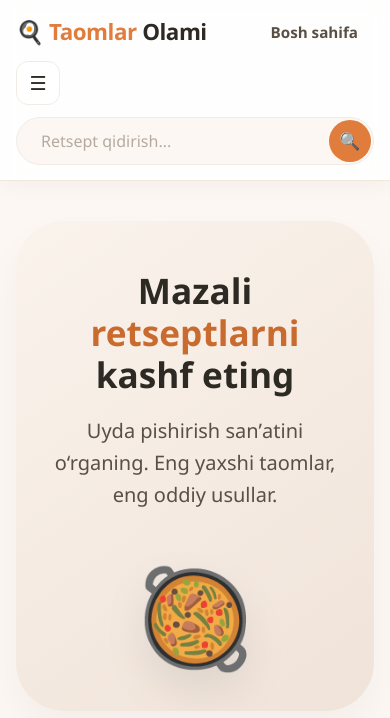
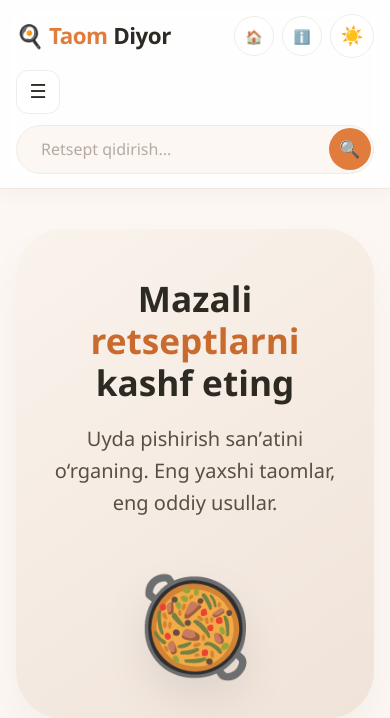
Before and after one commit to fedya2009again-ai/Oziq-ovqat, a Django app: page / in a window 390 px wide. Shown: the top 718 px of the page. Run offline with Django 5.2, Linux system fonts and the light colour scheme; data comes from the database, SQL or seed files in the repository.

Commit message:
Mobil dizayn yangilandi

```diff
--- a/main/templates/main/base.html
+++ b/main/templates/main/base.html
@@ -13,7 +13,7 @@
 </script>
 <meta charset="UTF-8">
 <meta name="viewport" content="width=device-width, initial-scale=1.0">
-<title>{% block title %}Taomlar Olami — Mazali retseptlar{% endblock %}</title>
+<title>{% block title %}TaomDiyor — Mazali retseptlar{% endblock %}</title>
 <style>
     /* ============ THEME VARIABLES ============ */
     :root {
@@ -146,9 +146,6 @@
     }
 
     .logo span { color: var(--text); }
-
-    /* ---- mobile-only "Bosh sahifa" link, opposite the logo ---- */
-    .mobile-home-link { display: none; }
 
     /* ---- Search ---- */
     .nav-search {
@@ -315,6 +312,36 @@
     [data-theme="dark"] .theme-toggle .icon-sun { display: none; }
     [data-theme="dark"] .theme-toggle .icon-moon { display: inline; }
 
+    /* ---- mobile quick-nav (always visible: Bosh sahifa / Biz haqimizda) ---- */
+    .mobile-quick-nav {
+        display: none;
+        align-items: center;
+        gap: 0.5rem;
+        flex-shrink: 0;
+    }
+
+    .mobile-quick-link {
+        display: flex;
+        align-items: center;
+        gap: 0.35rem;
+        text-decoration: none;
+        color: var(--text-muted);
+        background: var(--surface);
+        border: 1.5px solid var(--border-input);
+        border-radius: 40px;
+        padding: 0.45rem 0.9rem;
+        font-size: 0.85rem;
+        font-weight: 600;
+        white-space: nowrap;
+        transition: 0.2s;
+    }
+
+    .mobile-quick-link.active,
+    .mobile-quick-link:hover {
+        color: var(--accent);
+        border-color: var(--accent);
+    }
+
     /* ---- mobile hamburger ---- */
     .menu-toggle {
         display: none;
@@ -334,17 +361,7 @@
     @media (max-width: 980px) {
         .navbar-inner { flex-wrap: wrap; row-gap: 0.7rem; }
         .nav-search { order: 3; max-width: 100%; flex: 1 1 100%; }
-        .mobile-home-link {
-            display: inline-block;
-            order: 1;
-            margin-left: auto;
-            margin-right: 1rem;
-            color: var(--text-muted);
-            font-weight: 600;
-            font-size: 0.95rem;
-            text-decoration: none;
-        }
-        .mobile-home-link:hover { color: var(--accent); }
+        .mobile-quick-nav { display: flex; order: 2; margin-left: auto; }
         .menu-toggle { display: flex; order: 2; }
         .nav-collapse {
             order: 4;
@@ -368,6 +385,8 @@
             width: 100%;
             gap: 0.7rem;
         }
+        /* theme toggle lives in the always-visible top row on mobile */
+        .nav-actions .theme-toggle { display: none; }
         .menu-toggle,
         .theme-toggle {
             width: 44px;
@@ -391,6 +410,14 @@
     @media (max-width: 480px) {
         .container { padding: 0 1rem; }
         .logo { font-size: 1.4rem; }
+        .mobile-quick-link span.label { display: none; }
+        .mobile-quick-link {
+            padding: 0.5rem;
+            width: 40px;
+            height: 40px;
+            justify-content: center;
+            border-radius: 50%;
+        }
     }
 
     /* ============ FOOTER ============ */
@@ -406,6 +433,18 @@
         display: grid;
         grid-template-columns: repeat(auto-fit, minmax(200px, 1fr));
         gap: 2.5rem;
+    }
+
+    /* Navigatsiya va Kategoriyalar doim yonma-yon tursin (mobil versiyada ham) */
+    .footer-nav-cols {
+        display: flex;
+        gap: 2rem;
+        flex-wrap: wrap;
+    }
+
+    .footer-nav-cols .footer-links {
+        flex: 1 1 130px;
+        min-width: 130px;
     }
 
     .footer-brand .logo {
@@ -430,15 +469,6 @@
     .footer-links ul { list-style: none; }
     .footer-links li { margin-bottom: 0.5rem; }
 
-    @media (max-width: 600px) {
-        .footer-links ul {
-            display: grid;
-            grid-template-columns: 1fr 1fr;
-            column-gap: 1rem;
-        }
-        .footer-links li { margin-bottom: 0.6rem; }
-    }
-
     .footer-links a {
         color: var(--footer-text-soft);
         text-decoration: none;
@@ -455,6 +485,12 @@
         text-align: center;
         font-size: 0.9rem;
         opacity: 0.6;
+    }
+
+    @media (max-width: 720px) {
+        .footer-grid { grid-template-columns: 1fr; gap: 1.8rem; }
+        .footer-nav-cols { gap: 1.2rem; }
+        .footer-nav-cols .footer-links { flex: 1 1 0; min-width: 0; }
     }
 
     /* ============ SHARED UTILITIES ============ */
@@ -475,15 +511,22 @@
     <header class="navbar">
         <div class="container navbar-inner">
             <a href="{% url 'home' %}" class="logo">
-                <span>🍳</span> Taomlar <span>Olami</span>
+                <span>🍳</span> Taom<span>Diyor</span>
             </a>
-
-            <a href="{% url 'home' %}" class="mobile-home-link">Bosh sahifa</a>
 
             <form class="nav-search" action="{% url 'search' %}" method="get" role="search">
                 <input type="text" name="q" placeholder="Retsept qidirish..." value="{{ search_query|default:'' }}" aria-label="Retseptlarni qidirish" autocomplete="off" autocorrect="off" spellcheck="false">
                 <button type="submit" aria-label="Qidirish">🔍</button>
             </form>
+
+            <!-- Mobil qurilmalarda doim ko'rinadigan tezkor bo'lim: Bosh sahifa, Biz haqimizda, tungi rejim -->
+            <div class="mobile-quick-nav">
+                <a href="{% url 'home' %}" class="mobile-quick-link {% block nav_home_mobile %}{% endblock %}">🏠 <span class="label">Bosh sahifa</span></a>
+                <a href="{% url 'about' %}" class="mobile-quick-link {% block nav_about_mobile %}{% endblock %}">ℹ️ <span class="label">Biz haqimizda</span></a>
+                <button type="button" class="theme-toggle" aria-label="Rejimni almashtirish (yorug' / qorong'i)">
+                    <span class="icon-sun">☀️</span><span class="icon-moon">🌙</span>
+                </button>
+            </div>
 
             <button class="menu-toggle" id="menuToggle" aria-label="Menyuni ochish" aria-expanded="false">☰</button>
 
@@ -495,7 +538,7 @@
                     <li><a href="{% url 'about' %}" class="{% block nav_about %}{% endblock %}">Biz haqimizda</a></li>
                 </ul>
                 <div class="nav-actions">
-                    <button type="button" class="theme-toggle" id="themeToggle" aria-label="Rejimni almashtirish (yorug' / qorong'i)">
+                    <button type="button" class="theme-toggle" aria-label="Rejimni almashtirish (yorug' / qorong'i)">
                         <span class="icon-sun">☀️</span><span class="icon-moon">🌙</span>
                     </button>
                     {% if user.is_authenticated %}
@@ -517,9 +560,10 @@
         <div class="container">
             <div class="footer-grid">
                 <div class="footer-brand">
-                    <div class="logo">🍳 Taomlar <span style="color:#fff;">Olami</span></div>
+                    <div class="logo">🍳 Taom<span style="color:#fff;">Diyor</span></div>
                     <p>Retseptlar dunyosiga xush kelibsiz. Har kuni yangi taomlar va lazzatlar.</p>
                 </div>
+                <div class="footer-nav-cols">
                     <div class="footer-links">
                         <h4>Navigatsiya</h4>
                         <ul>
@@ -539,8 +583,9 @@
                         </ul>
                     </div>
                 </div>
+            </div>
             <div class="footer-copy">
-                &copy; 2026 Taomlar Olami. Barcha huquqlar himoyalangan.
+                &copy; 2026 TaomDiyor. Barcha huquqlar himoyalangan.
             </div>
         </div>
     </footer>
@@ -557,16 +602,16 @@
             });
         }
 
-        // Dark mode almashtirish
-        var themeToggle = document.getElementById('themeToggle');
-        if (themeToggle) {
-            themeToggle.addEventListener('click', function () {
+        // Dark mode almashtirish (bir nechta tugma: desktop va mobil tezkor panel)
+        var themeToggles = document.querySelectorAll('.theme-toggle');
+        themeToggles.forEach(function (btn) {
+            btn.addEventListener('click', function () {
                 var html = document.documentElement;
                 var next = html.getAttribute('data-theme') === 'dark' ? 'light' : 'dark';
                 html.setAttribute('data-theme', next);
                 try { localStorage.setItem('theme', next); } catch (e) {}
             });
-        }
+        });
     </script>
     {% block extra_scripts %}{% endblock %}
 </body>
```
Lines whose indentation alone changed are shown as unchanged.
